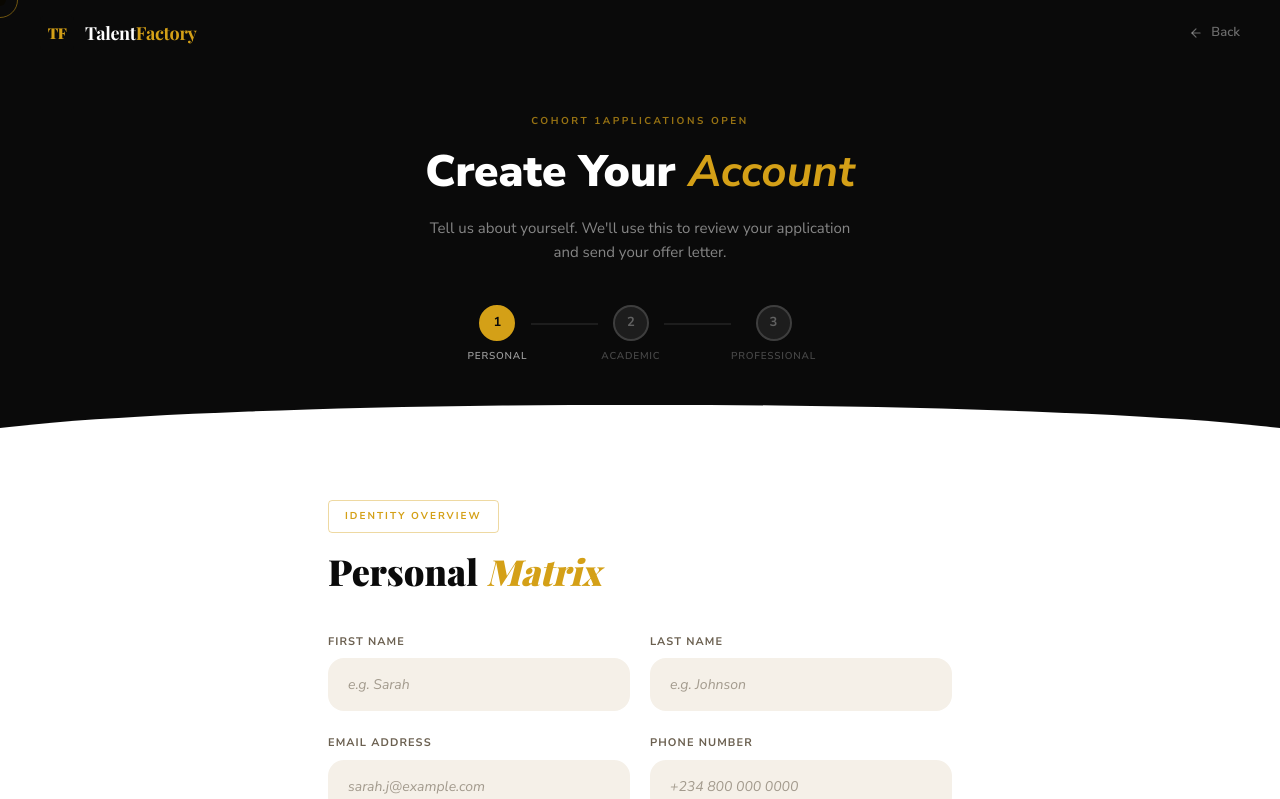
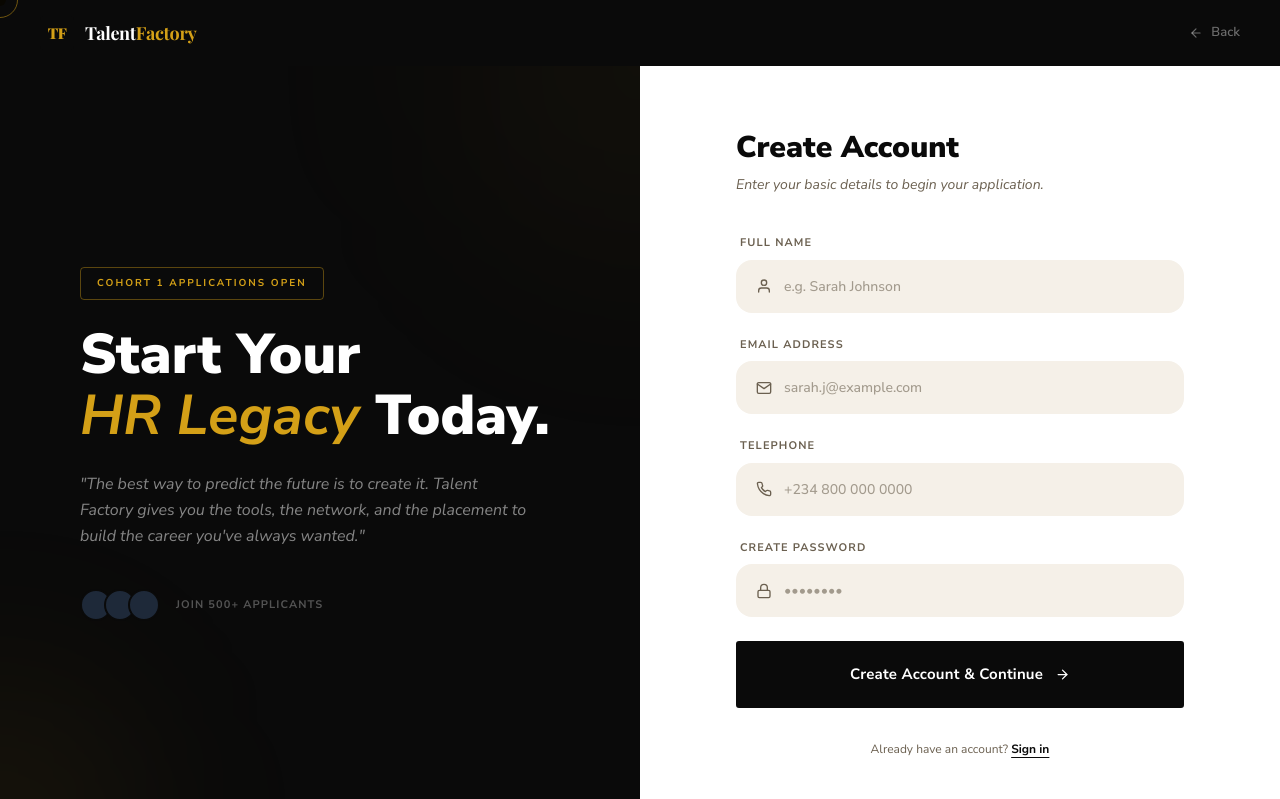
Before and after one commit to Olawoyin1/tfmain, a React (Vite) app: page /apply/register in a window 1280 px wide. Shown: the top 799 px of the page. Built offline with nearby package versions, Linux system fonts and the light colour scheme; a web font is replaced by a local one.

Commit message:
new feat and flow

```diff
--- a/src/pages/AdmissionTestPage.tsx
+++ b/src/pages/AdmissionTestPage.tsx
@@ -71,7 +71,7 @@ const AdmissionTestPage: React.FC = () => {
             📧 Keep an eye on your inboxcheck spam too.
           </div>
           <Link to="/portal" className="btn-primary w-full flex items-center justify-center gap-2 py-4">
-            Complete Your Profile <FiArrowRight />
+            Proceed to Portal <FiArrowRight />
           </Link>
         </div>
       </div>
--- a/src/pages/ApplicationFormPage.tsx
+++ b/src/pages/ApplicationFormPage.tsx
@@ -4,6 +4,7 @@ import {
   SelectTrigger, SelectValue,
 } from '../components/UI/Select';
 import { FiCheck, FiArrowRight, FiArrowLeft } from 'react-icons/fi';
+import { useNavigate } from 'react-router-dom';
 
 // ── Types ──────────────────────────────────────────────────────────────────
 interface FormState {
@@ -78,9 +79,9 @@ const textareaCls = `${inputCls} min-h-[110px] resize-y leading-relaxed`;
 
 // ── Main Component ─────────────────────────────────────────────────────────
 const ApplicationFormPage: React.FC = () => {
+  const navigate = useNavigate();
   const [step, setStep] = useState(1);
   const [submitting, setSubmitting] = useState(false);
-  const [submitted, setSubmitted] = useState(false);
   const [errors, setErrors] = useState<Partial<Record<keyof FormState, string>>>({});
 
   const [form, setForm] = useState<FormState>({
@@ -148,31 +149,11 @@ const ApplicationFormPage: React.FC = () => {
   const handleSubmit = async () => {
     if (!validate(5)) return;
     setSubmitting(true);
+    // Simulate API call
     await new Promise(r => setTimeout(r, 1500));
-    setSubmitted(true);
+    setSubmitting(false);
+    navigate('/apply/test');
   };
-
-  if (submitted) {
-    return (
-      <div className="min-h-screen bg-off flex flex-col">
-        <div className="bg-black px-10 py-4 flex items-center justify-between">
-          <a href="/" className="nav-logo-link"><div className="logo-box">TF</div><div className="logo-name text-white">Talent<span>Factory</span></div></a>
-        </div>
-        <div className="flex-1 flex items-center justify-center px-6 py-20 text-center">
-          <div className="max-w-md">
-            <div className="text-6xl mb-6 text-gold flex justify-center">
-              <FiCheck size={64} />
-            </div>
-            <h2 className="font-display text-[40px] font-black text-black leading-tight mb-4">Application <em className="text-gold not-italic">Received!</em></h2>
-            <p className="text-[16px] text-muted leading-relaxed mb-8">Thank you for applying to Talent Factory Cohort 1. We've received your application and our team will review it personally. You'll hear from us within <strong>7 working days</strong>.</p>
-            <div className="inline-block px-6 py-4 bg-gold/10 border border-gold/30 rounded-lg text-[13px] font-semibold text-black">
-              📧 Keep an eye on your inboxand check your spam folder just in case.
-            </div>
-          </div>
-        </div>
-      </div>
-    );
-  }
 
   return (
     <div className="min-h-screen bg-off">
@@ -182,9 +163,9 @@ const ApplicationFormPage: React.FC = () => {
           <div className="logo-box">TF</div>
           <div className="logo-name" style={{ color: 'white' }}>Talent<span>Factory</span></div>
         </a>
-        <a href="/" className="text-[13px] font-semibold text-white/40 hover:text-gold transition-colors flex items-center gap-2">
-          <FiArrowLeft /> Back to website
-        </a>
+        <button onClick={() => navigate('/apply/payment')} className="text-[13px] font-semibold text-white/40 hover:text-gold transition-colors flex items-center gap-2 bg-transparent border-0 cursor-pointer">
+          <FiArrowLeft /> Back to payment
+        </button>
       </div>
 
       {/* ── Hero strip with progress ── */}
--- a/src/pages/MiniRegistrationPage.tsx
+++ b/src/pages/MiniRegistrationPage.tsx
@@ -1,50 +1,33 @@
 import React, { useState } from 'react';
 import { useNavigate } from 'react-router-dom';
-import { FiArrowLeft, FiArrowRight, FiFileText, FiCheck } from 'react-icons/fi';
-import {
-  Select, SelectContent, SelectItem,
-  SelectTrigger, SelectValue,
-} from '../components/UI/Select';
-
-interface FormData {
-  firstName: string; lastName: string; email: string; phone: string; linkedin: string;
-  highestEducation: string; institution: string; graduationYear: string;
-  currentRole: string; yearsExperience: string; resume: File | null;
-}
-
-const STEPS = ['Personal', 'Academic', 'Professional'];
+import { FiArrowLeft, FiArrowRight, FiLock, FiMail, FiUser, FiPhone } from 'react-icons/fi';
 
 const MiniRegistrationPage: React.FC = () => {
   const navigate = useNavigate();
-  const [step, setStep] = useState(1);
-  const [form, setForm] = useState<FormData>({
-    firstName: '', lastName: '', email: '', phone: '', linkedin: '',
-    highestEducation: '', institution: '', graduationYear: '',
-    currentRole: '', yearsExperience: '', resume: null,
+  const [form, setForm] = useState({
+    fullName: '',
+    email: '',
+    phone: '',
+    password: '',
   });
 
-  const set = (e: React.ChangeEvent<HTMLInputElement | HTMLSelectElement>) => {
+  const handleChange = (e: React.ChangeEvent<HTMLInputElement>) => {
     setForm(p => ({ ...p, [e.target.name]: e.target.value }));
   };
 
-  const setFile = (e: React.ChangeEvent<HTMLInputElement>) => {
-    if (e.target.files?.[0]) setForm(p => ({ ...p, resume: e.target.files![0] }));
+  const handleSubmit = (e: React.FormEvent) => {
+    e.preventDefault();
+    // Simulate registration logic
+    navigate('/apply/payment');
   };
 
-  // Input styles matching the screenshotsoff-white bg, rounded-2xl, italic placeholder
-  const inp = "w-full bg-off border-0 rounded-2xl px-5 py-4 text-[14px] font-medium italic text-black placeholder:text-muted/60 outline-none focus:ring-2 focus:ring-gold/30 transition-all";
-  const lbl = "block text-[11px] font-bold uppercase tracking-widest text-muted mb-2";
-
-  const tag = (text: string) => (
-    <div className="inline-block border border-gold/40 text-gold text-[10px] font-bold uppercase tracking-[2px] px-4 py-2 rounded-sm mb-4">
-      {text}
-    </div>
-  );
+  const inp = "w-full bg-off border-0 rounded-2xl px-12 py-4 text-[14px] font-medium text-black placeholder:text-muted/60 outline-none focus:ring-2 focus:ring-gold/30 transition-all";
+  const lbl = "block text-[11px] font-bold uppercase tracking-widest text-muted mb-2 ml-1";
 
   return (
-    <div className="min-h-screen bg-white">
+    <div className="min-h-screen bg-white flex flex-col">
       {/* Nav */}
-      <div className="bg-black px-10 py-4 flex items-center justify-between">
+      <div className="bg-black px-10 py-4 flex items-center justify-between shrink-0">
         <a href="/" className="nav-logo-link">
           <div className="logo-box">TF</div>
           <div className="logo-name" style={{ color: 'white' }}>Talent<span>Factory</span></div>
@@ -54,199 +37,118 @@ const MiniRegistrationPage: React.FC = () => {
         </button>
       </div>
 
-      {/* Hero strip with progress */}
-      <div className="bg-black px-6 pt-12 pb-20 text-center relative overflow-hidden">
-        <div className="text-[10px] font-bold uppercase tracking-[2.5px] text-gold/70 mb-4">Cohort 1Applications Open</div>
-        <h1 className="text-[clamp(28px,4vw,44px)] font-black text-white leading-tight mb-4">
-          Create Your <span className="text-gold italic">Account</span>
+      <div className="flex-1 flex flex-col lg:flex-row overflow-hidden">
+        {/* Left: Content */}
+        <div className="lg:w-1/2 bg-black flex flex-col justify-center px-10 py-16 lg:px-20 relative overflow-hidden">
+          <div className="relative z-10">
+            <div className="inline-block border border-gold/40 text-gold text-[10px] font-bold uppercase tracking-[2px] px-4 py-2 rounded-sm mb-6">
+              Cohort 1 Applications Open
+            </div>
+            <h1 className="text-[clamp(32px,5vw,56px)] font-black text-white leading-[1.1] mb-6">
+              Start Your <br /><span className="text-gold italic">HR Legacy</span> Today.
             </h1>
-        <p className="text-[15px] text-white/50 max-w-md mx-auto leading-relaxed mb-10">
-          Tell us about yourself. We'll use this to review your application and send your offer letter.
+            <p className="text-[16px] text-white/50 max-w-md leading-relaxed mb-10 italic">
+              "The best way to predict the future is to create it. Talent Factory gives you the tools, the network, and the placement to build the career you've always wanted."
             </p>
 
-        {/* Progress dots */}
-        <div className="max-w-sm mx-auto px-4">
-          <div className="flex items-start">
-            {STEPS.map((label, i) => {
-              const n = i + 1;
-              const done = step > n;
-              const active = step === n;
-              return (
-                <React.Fragment key={n}>
-                  <div className="flex flex-col items-center flex-1">
-                    <div
-                      className="w-9 h-9 rounded-full border-2 flex items-center justify-center text-[13px] font-bold transition-all"
-                      style={{
-                        background: done ? '#1B4D3E' : active ? '#D4A017' : 'rgba(255,255,255,0.08)',
-                        borderColor: done ? '#1B4D3E' : active ? '#D4A017' : 'rgba(255,255,255,0.15)',
-                        color: done ? 'white' : active ? '#0A0A0A' : 'rgba(255,255,255,0.3)',
-                      }}
-                    >
-                      {done ? <FiCheck /> : n}
+            <div className="flex items-center gap-4 text-white/30 text-[11px] uppercase tracking-widest font-bold">
+              <div className="flex -space-x-2">
+                {[1,2,3].map(i => (
+                  <div key={i} className="w-8 h-8 rounded-full border-2 border-black bg-gray-800" />
+                ))}
               </div>
-                    <div className={`text-[10px] font-semibold uppercase tracking-[0.8px] mt-2 ${done || active ? 'text-white/60' : 'text-white/25'}`}>
-                      {label}
-                    </div>
-                  </div>
-                  {i < STEPS.length - 1 && (
-                    <div className="h-[2px] flex-1 mt-[18px] transition-all" style={{ background: done ? '#1B4D3E' : 'rgba(255,255,255,0.08)' }} />
-                  )}
-                </React.Fragment>
-              );
-            })}
+              Join 500+ applicants
             </div>
           </div>
 
-        <div className="absolute bottom-[-1px] left-0 right-0 h-10 bg-white" style={{ clipPath: 'ellipse(55% 100% at 50% 100%)' }} />
+          {/* Noise/Glow stuff */}
+          <div className="absolute top-0 right-0 w-1/2 h-1/2 bg-gold/5 blur-[120px] rounded-full translate-x-1/2 -translate-y-1/2" />
+          <div className="absolute bottom-0 left-0 w-1/3 h-1/3 bg-gold/10 blur-[100px] rounded-full -translate-x-1/2 translate-y-1/2" />
         </div>
 
-      {/* Form */}
-      <div className="max-w-2xl mx-auto px-6 py-14 pb-24">
-        <form onSubmit={e => { e.preventDefault(); navigate('/apply/payment'); }}>
+        {/* Right: Simple Form */}
+        <div className="lg:w-1/2 bg-white flex flex-col justify-center px-10 py-16 lg:px-20 overflow-y-auto">
+          <div className="max-w-md w-full mx-auto">
+            <div className="mb-10">
+              <h2 className="text-3xl font-black text-black mb-2">Create Account</h2>
+              <p className="text-[14px] text-muted italic">Enter your basic details to begin your application.</p>
+            </div>
 
-          {/* ── Step 1: Personal ── */}
-          {step === 1 && (
-            <div>
-              {tag('Identity Overview')}
-              <h2 className="font-display text-[36px] font-black text-black leading-tight mb-10">
-                Personal <em className="text-gold not-italic" style={{ fontStyle: 'italic' }}>Matrix</em>
-              </h2>
-
-              <div className="grid grid-cols-2 gap-5 mb-6">
-                <div>
-                  <label className={lbl}>First Name</label>
-                  <input name="firstName" value={form.firstName} onChange={set} placeholder="e.g. Sarah" className={inp} required />
-                </div>
-                <div>
-                  <label className={lbl}>Last Name</label>
-                  <input name="lastName" value={form.lastName} onChange={set} placeholder="e.g. Johnson" className={inp} required />
+            <form onSubmit={handleSubmit} className="space-y-6">
+              <div className="relative">
+                <label className={lbl}>Full Name</label>
+                <div className="relative">
+                  <FiUser className="absolute left-5 top-1/2 -translate-y-1/2 text-muted" />
+                  <input
+                    name="fullName"
+                    value={form.fullName}
+                    onChange={handleChange}
+                    placeholder="e.g. Sarah Johnson"
+                    className={inp}
+                    required
+                  />
                 </div>
               </div>
 
-              <div className="grid grid-cols-2 gap-5 mb-6">
-                <div>
+              <div className="relative">
                 <label className={lbl}>Email Address</label>
-                  <input type="email" name="email" value={form.email} onChange={set} placeholder="sarah.j@example.com" className={inp} required />
-                  <p className="text-[11px] text-muted mt-2 italic">* Official communication will be sent here.</p>
-                </div>
-                <div>
-                  <label className={lbl}>Phone Number</label>
-                  <input type="tel" name="phone" value={form.phone} onChange={set} placeholder="+234 800 000 0000" className={inp} required />
+                <div className="relative">
+                  <FiMail className="absolute left-5 top-1/2 -translate-y-1/2 text-muted" />
+                  <input
+                    type="email"
+                    name="email"
+                    value={form.email}
+                    onChange={handleChange}
+                    placeholder="sarah.j@example.com"
+                    className={inp}
+                    required
+                  />
                 </div>
               </div>
 
-              <div className="mb-8">
-                <label className={lbl}>LinkedIn Profile</label>
-                <input type="url" name="linkedin" value={form.linkedin} onChange={set} placeholder="https://linkedin.com/in/username" className={inp} />
-              </div>
-
-              <p className="text-center text-[12px] text-muted mb-6">
-                Already have an account?{' '}
-                <a href="/portal" className="text-black font-bold underline underline-offset-2">Sign in</a>
-              </p>
-
-              <div className="flex justify-end">
-                <button type="button" onClick={() => setStep(2)} className="btn-primary flex items-center gap-2 px-8 py-4">
-                  Next Step <FiArrowRight size={14} />
-                </button>
-              </div>
-            </div>
-          )}
-
-          {/* ── Step 2: Academic ── */}
-          {step === 2 && (
-            <div>
-              {tag('Academic Background')}
-              <h2 className="font-display text-[36px] font-black text-black leading-tight mb-10">
-                Scholarly <em className="text-gold" style={{ fontStyle: 'italic' }}>History</em>
-              </h2>
-
-              <div className="mb-6">
-                <label className={lbl}>Highest Qualification</label>
-                <Select value={form.highestEducation} onValueChange={v => setForm(p => ({ ...p, highestEducation: v }))}>
-                  <SelectTrigger><SelectValue placeholder="Select Level" /></SelectTrigger>
-                  <SelectContent>
-                    {['Secondary School (WAEC/NECO)','OND / NCE','HND',"Bachelor's Degree (B.Sc / B.A)",'Currently in University','Postgraduate (MBA / MSc / PhD)'].map(o => (
-                      <SelectItem key={o} value={o}>{o}</SelectItem>
-                    ))}
-                  </SelectContent>
-                </Select>
-              </div>
-
-              <div className="grid grid-cols-2 gap-5 mb-8">
-                <div>
-                  <label className={lbl}>Institution Name</label>
-                  <input name="institution" value={form.institution} onChange={set} placeholder="e.g. University of Lagos" className={inp} required />
-                </div>
-                <div>
-                  <label className={lbl}>Year of Graduation</label>
-                  <input type="number" name="graduationYear" value={form.graduationYear} onChange={set} placeholder="2022" className={inp} required />
+              <div className="relative">
+                <label className={lbl}>Telephone</label>
+                <div className="relative">
+                  <FiPhone className="absolute left-5 top-1/2 -translate-y-1/2 text-muted" />
+                  <input
+                    type="tel"
+                    name="phone"
+                    value={form.phone}
+                    onChange={handleChange}
+                    placeholder="+234 800 000 0000"
+                    className={inp}
+                    required
+                  />
                 </div>
               </div>
 
-              <div className="flex justify-between">
-                <button type="button" onClick={() => setStep(1)} className="flex items-center gap-2 text-[13px] font-semibold text-muted hover:text-black transition-colors">
-                  <FiArrowLeft size={14} /> Move Back
-                </button>
-                <button type="button" onClick={() => setStep(3)} className="btn-primary flex items-center gap-2 px-8 py-4">
-                  Next Step <FiArrowRight size={14} />
-                </button>
-              </div>
-            </div>
-          )}
-
-          {/* ── Step 3: Professional ── */}
-          {step === 3 && (
-            <div>
-              {tag('Professional Record')}
-              <h2 className="font-display text-[36px] font-black text-black leading-tight mb-10">
-                Career <em className="text-gold" style={{ fontStyle: 'italic' }}>Trajectory</em>
-              </h2>
-
-              <div className="grid grid-cols-2 gap-5 mb-6">
-                <div>
-                  <label className={lbl}>Current/Most Recent Role</label>
-                  <input name="currentRole" value={form.currentRole} onChange={set} placeholder="e.g. Admin Executive" className={inp} required />
-                </div>
-                <div>
-                  <label className={lbl}>Experience Level</label>
-                  <Select value={form.yearsExperience} onValueChange={v => setForm(p => ({ ...p, yearsExperience: v }))}>
-                    <SelectTrigger><SelectValue placeholder="Years of Experience" /></SelectTrigger>
-                    <SelectContent>
-                      {['Graduate Entry (0–1 Years)','Junior Officer (2–5 Years)','Experienced Professional (5+ Years)'].map(o => (
-                        <SelectItem key={o} value={o}>{o}</SelectItem>
-                      ))}
-                    </SelectContent>
-                  </Select>
+              <div className="relative">
+                <label className={lbl}>Create Password</label>
+                <div className="relative">
+                  <FiLock className="absolute left-5 top-1/2 -translate-y-1/2 text-muted" />
+                  <input
+                    type="password"
+                    name="password"
+                    value={form.password}
+                    onChange={handleChange}
+                    placeholder="••••••••"
+                    className={inp}
+                    required
+                  />
                 </div>
               </div>
 
-              <div className="mb-8">
-                <label className={lbl}>CV/Resume Upload</label>
-                <div className="bg-off rounded-2xl p-10 flex flex-col items-center text-center hover:bg-gold/5 transition-all">
-                  <FiFileText size={36} className="text-muted/40 mb-3" />
-                  <p className="text-[11px] font-bold uppercase tracking-widest text-muted/60 mb-4 italic">
-                    PDF Format Preferred (Max 5MB)
+              <button type="submit" className="btn-primary w-full py-5 flex items-center justify-center gap-3">
+                Create Account & Continue <FiArrowRight />
+              </button>
+            </form>
+
+            <p className="text-center text-[12px] text-muted mt-8">
+              Already have an account?{' '}
+              <a href="/portal" className="text-black font-bold underline underline-offset-4 hover:text-gold transition-colors">Sign in</a>
             </p>
-                  <input type="file" id="cv" onChange={setFile} className="hidden" accept=".pdf,.doc,.docx" />
-                  <label htmlFor="cv" className="px-8 py-3 bg-white border border-gray-200 rounded-xl text-[11px] font-bold uppercase tracking-widest cursor-pointer hover:bg-black hover:text-white transition-all shadow-sm">
-                    {form.resume ? form.resume.name : 'Select Document'}
-                  </label>
           </div>
         </div>
-
-              <div className="flex justify-between">
-                <button type="button" onClick={() => setStep(2)} className="flex items-center gap-2 text-[13px] font-semibold text-muted hover:text-black transition-colors">
-                  <FiArrowLeft size={14} /> Move Back
-                </button>
-                <button type="submit" className="btn-primary flex items-center gap-2 px-8 py-4">
-                  Continue to Payment <FiArrowRight size={14} />
-                </button>
-              </div>
-            </div>
-          )}
-
-        </form>
       </div>
     </div>
   );
--- a/src/pages/StudentInfoPage.tsx
+++ b/src/pages/StudentInfoPage.tsx
@@ -6,10 +6,10 @@ const StudentInfoPage: React.FC = () => {
   const navigate = useNavigate();
 
   const appSteps = [
-    { n: 1, label: 'Create your account', sub: '3 steps · personal, academic, professional' },
+    { n: 1, label: 'Create your account', sub: 'Basic details · secure your portal access' },
     { n: 2, label: 'Pay ₦10,000 application fee', sub: 'Non-refundable · secures your assessment slot' },
-    { n: 3, label: 'Take the admission test', sub: '30 minutes · 3 sections · auto-scored' },
-    { n: 4, label: 'Complete your full profile', sub: '5 sections · reviewed by our admissions team' },
+    { n: 3, label: 'Complete your full profile', sub: '5 sections · personal, background, motivation' },
+    { n: 4, label: 'Take the admission test', sub: '30 minutes · 3 sections · auto-scored' },
     { n: 5, label: 'Receive your offer', sub: 'Decision within 7 working days' },
   ];
 
```
Also changed, not shown: src/pages/ApplicationPaymentPage.tsx (+5 -5 lines). Lines whose indentation alone changed are shown as unchanged.
